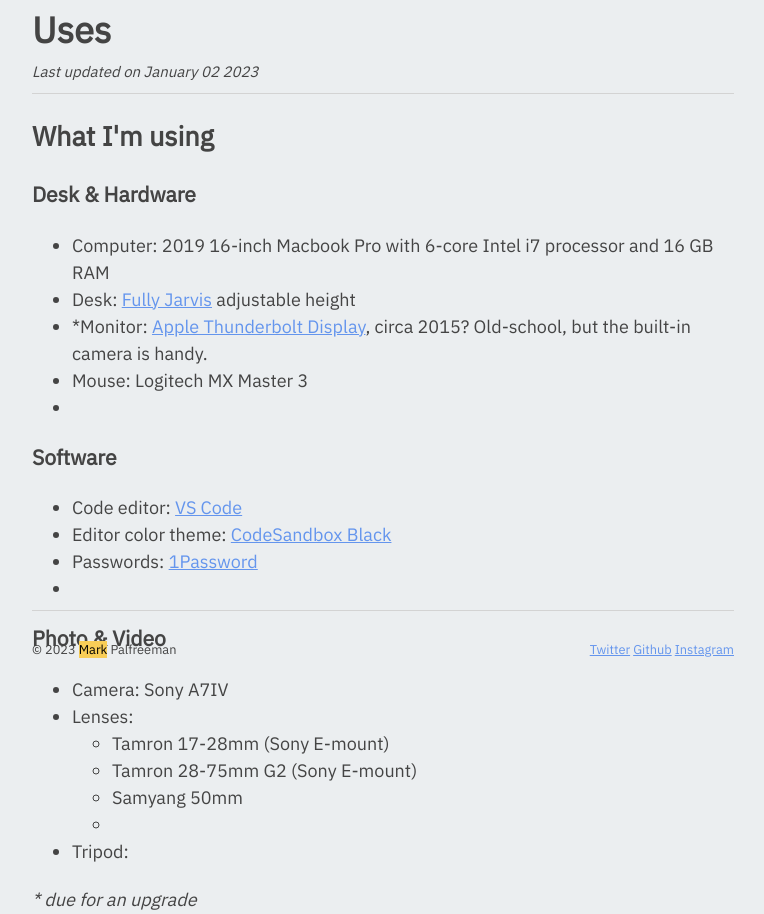
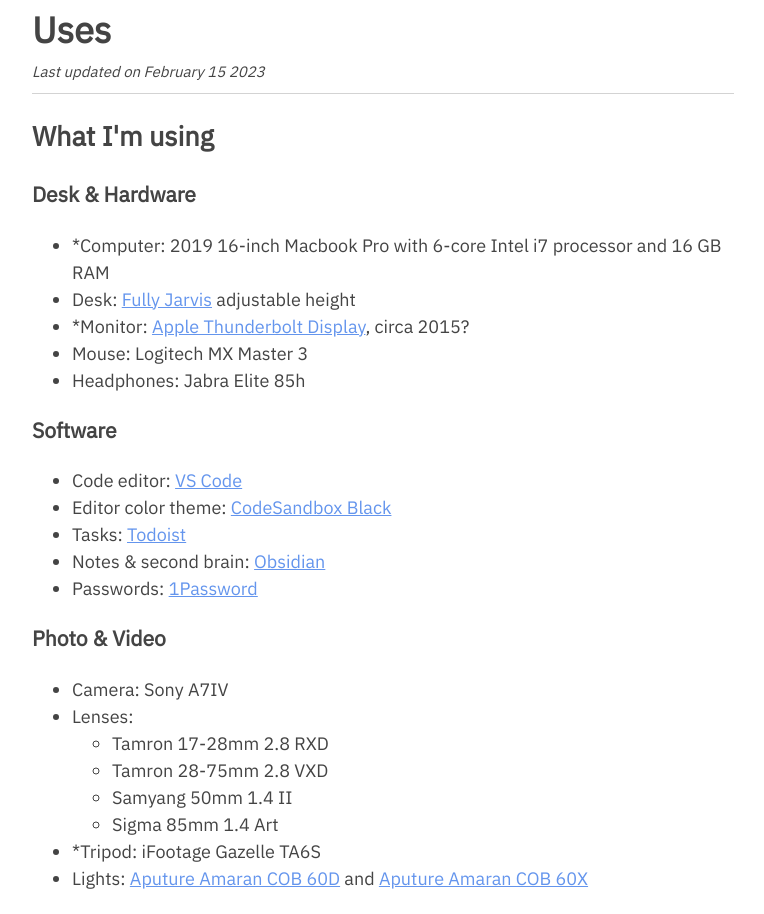
Before and after one commit to markpalfreeman/palf, an Astro site: page /uses in a window 1280 px wide. Shown: the part 112-1026 px from the top of the page, without its empty margins (257-1021 px from the left). Built offline with nearby package versions, Linux system fonts and the light colour scheme; Astro itself is replaced by a stand-in of ours.

Commit message:
refine uses page

```diff
--- a/src/components/Footer.astro
+++ b/src/components/Footer.astro
@@ -17,7 +17,7 @@
     display: flex;
     justify-content: space-between;
     align-items: center;
-    position: sticky;
+    /* position: sticky; */
     bottom: 0;
     font-size: 0.8rem;
     margin-top: 2rem;
--- a/src/components/Logo.astro
+++ b/src/components/Logo.astro
@@ -13,7 +13,7 @@
 
 <style>
   svg:hover {
-    transform: scale(1.2);
+    transform: scale(1.1);
     transition: all 0.3s cubic-bezier(0.075, 0.82, 0.165, 1);
   }
   svg:hover path {
--- a/src/pages/uses.mdx
+++ b/src/pages/uses.mdx
@@ -2,36 +2,37 @@
 layout: "../layouts/BlogPost.astro"
 title: "Uses"
 description: "The stuff Mark uses"
-updatedDate: "January 02 2023"
+updatedDate: "February 15 2023"
 ---
 
 ## What I'm using
 
 ### Desk & Hardware
 
-- Computer: 2019 16-inch Macbook Pro with 6-core Intel i7 processor and 16 GB RAM
+- \*Computer: 2019 16-inch Macbook Pro with 6-core Intel i7 processor and 16 GB RAM
 - Desk: [Fully Jarvis](https://www.fully.com/standing-desks/jarvis/jarvis-adjustable-height-desk-bamboo.html) adjustable height
-- \*Monitor: [Apple Thunderbolt Display](https://web.archive.org/web/20150207091031/http://www.apple.com:80/displays), circa 2015? Old-school, but the built-in camera is handy.
+- \*Monitor: [Apple Thunderbolt Display](https://web.archive.org/web/20150207091031/http://www.apple.com:80/displays), circa 2015?
 - Mouse: Logitech MX Master 3
--
+- Headphones: Jabra Elite 85h
 
 ### Software
 
 - Code editor: [VS Code](https://code.visualstudio.com/)
 - Editor color theme: [CodeSandbox Black](https://marketplace.visualstudio.com/items?itemName=ziterz.codesandbox-black-theme)
+- Tasks: [Todoist](https://todoist.com)
+- Notes & second brain: [Obsidian](https://obsidian.md/)
 - Passwords: [1Password](https://1password.com)
--
 
 ### Photo & Video
 
 - Camera: Sony A7IV
 - Lenses:
-  - Tamron 17-28mm (Sony E-mount)
-  - Tamron 28-75mm G2 (Sony E-mount)
-  - Samyang 50mm
-  -
-- Tripod:
+  - Tamron 17-28mm 2.8 RXD
+  - Tamron 28-75mm 2.8 VXD
+  - Samyang 50mm 1.4 II
+  - Sigma 85mm 1.4 Art
+- \*Tripod: iFootage Gazelle TA6S
+- Lights: [Aputure Amaran COB 60D](https://www.aputure.com/products/amaran-cob-60d/) and [Aputure Amaran COB 60X](https://www.aputure.com/products/amaran-cob-60d/)
 
-###
-
-<em>* due for an upgrade</em>
+<br />
+_\* due for an upgrade_
--- a/src/styles/global.css
+++ b/src/styles/global.css
@@ -10,7 +10,7 @@
   padding: 1rem;
   max-width: 65ch;
   text-align: left;
-  background-color: #ebeef0;
+  /* background-color: #ebeef0; */
   word-wrap: break-word;
   overflow-wrap: break-word;
   line-height: 1.5;
```
